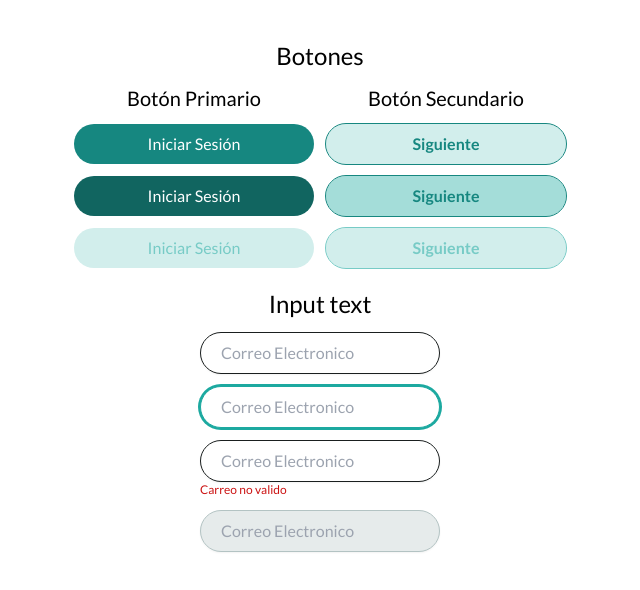
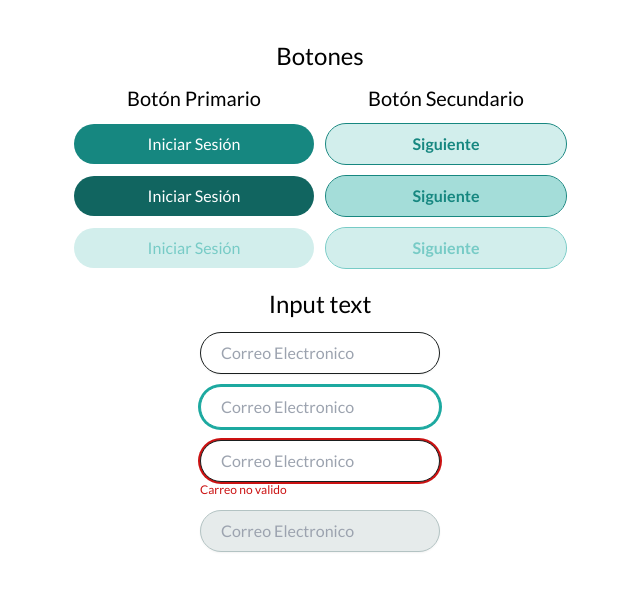
Before and after one commit to No-Country-simulation/c17-70-m-python, a React (Vite) app in the folder frontend/: page /components in a window 1280 px wide. Shown: the top 590 px of the page, without its empty margins (320-960 px from the left). Built offline with nearby package versions, Linux system fonts and the light colour scheme.

Commit message:
add change input

```diff
--- a/frontend/src/Pages/Components.tsx
+++ b/frontend/src/Pages/Components.tsx
@@ -80,7 +80,11 @@ export function Components() {
               onChange={handleChangeEmail}
               value={email}
               type='email'
-              className={`${!isValidEmail ? 'border-error-500' : ''} w-60`}
+              className={`${
+                !isValidEmail
+                  ? 'border-error-400 outline-none ring-error-500 ring-2'
+                  : ''
+              } w-60`}
               placeholder='Correo Electronico'
             />
             {!isValidEmail && (
```
